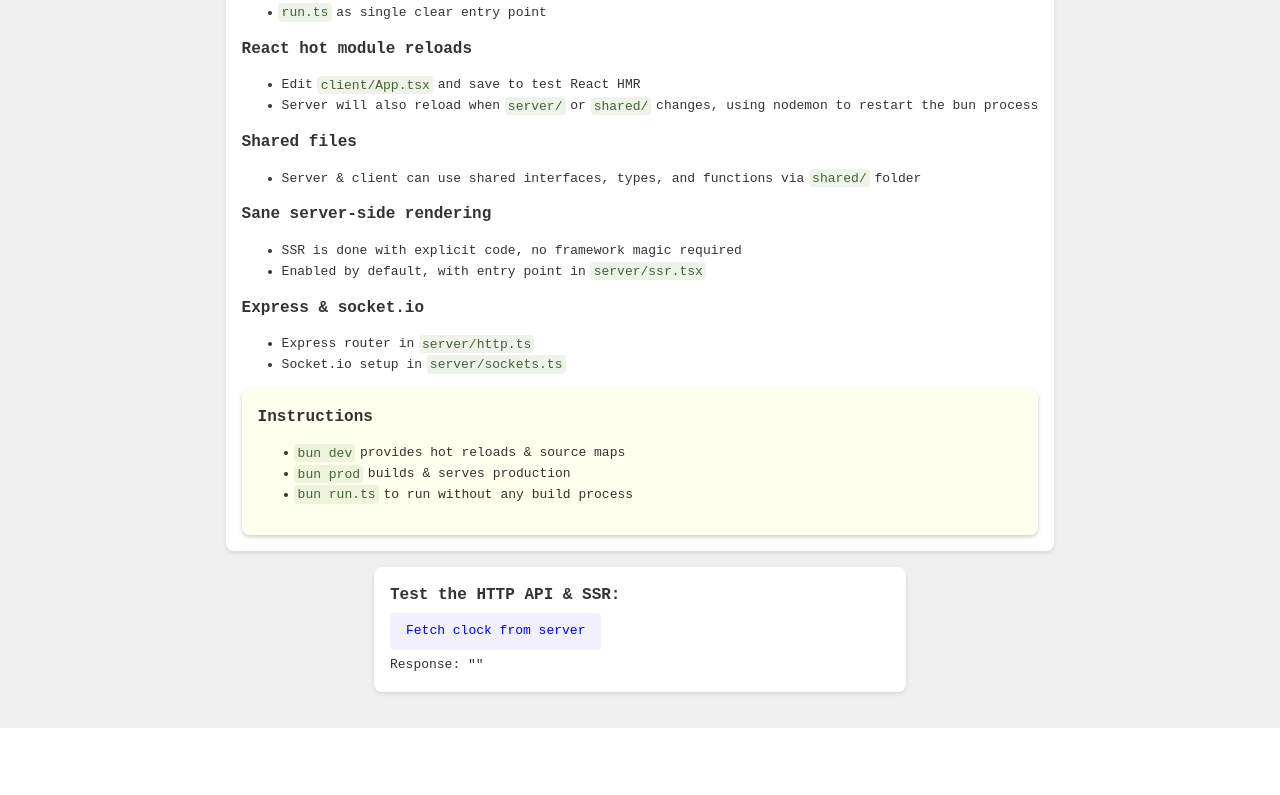
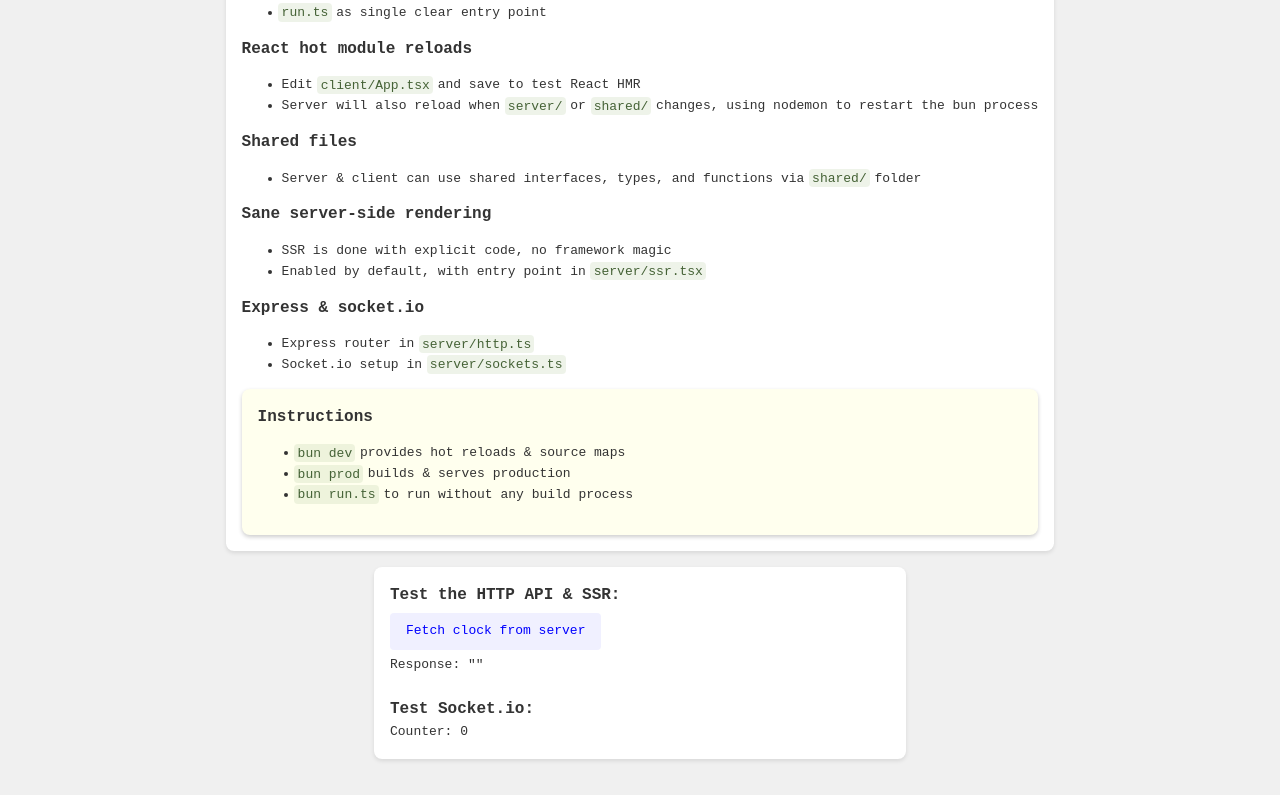
Before and after one commit to mayfer/mbrv, a React (Vite) app: page / in a window 1280 px wide. Shown: the part 473-1268 px from the top of the page. Before the commit the page ends 1201 px from the top, so only its background shows below. Built offline with nearby package versions, Linux system fonts and the light colour scheme; no server answers.

Commit message:
add socket tester demo & fix readme

```diff
--- a/client/App.tsx
+++ b/client/App.tsx
@@ -1,5 +1,5 @@
 import { useState, useEffect } from 'react';
-import { Greeting } from 'shared/types';
+import { Greeting, SocketTester } from 'shared/types';
 import { MainProps } from 'shared/main_props';
 import { Button, Card, InnerCard, Code, Container, Title, Title2 } from './Elements';
 import io from 'socket.io-client';
@@ -10,6 +10,7 @@ function App(mainProps: MainProps) {
   const greeting = mainProps.greeting;
   const [serverGreeting, setServerGreeting] = useState<Greeting>(greeting);
   const [loading, setLoading] = useState<boolean>(false);
+  const [count, setCount] = useState<number>(0);
 
   useEffect(() => {
     // setup socket.io
@@ -17,6 +18,14 @@ function App(mainProps: MainProps) {
     socket.on('connect', () => {
       console.log('connected to socket.io');
     });
+
+    socket.on('test', (data: SocketTester) => {
+      setCount(data.counter);
+    });
+
+    return () => {
+      socket.disconnect();
+    }
   }, []);
 
   return (
@@ -54,7 +63,7 @@ function App(mainProps: MainProps) {
 
         <Title2>Sane server-side rendering</Title2>
         <ul>
-          <li>SSR is done with explicit code, no framework magic required</li>
+          <li>SSR is done with explicit code, no framework magic</li>
           <li>Enabled by default, with entry point in <Code>server/ssr.tsx</Code></li>
         </ul>
 
@@ -89,6 +98,9 @@ function App(mainProps: MainProps) {
             <br />
             Response: "{serverGreeting?.text}"
 
+          <br /><br />
+          <Title2>Test Socket.io:</Title2>
+          Counter: {count}
       </Card>
     </Container>
   );
--- a/shared/types.ts
+++ b/shared/types.ts
@@ -1 +1,3 @@
 export type Greeting = { text: string }
+
+export type SocketTester = { counter: number }
```
Also changed, not shown: 2 other files (tests, documents, lock files or other folders).
